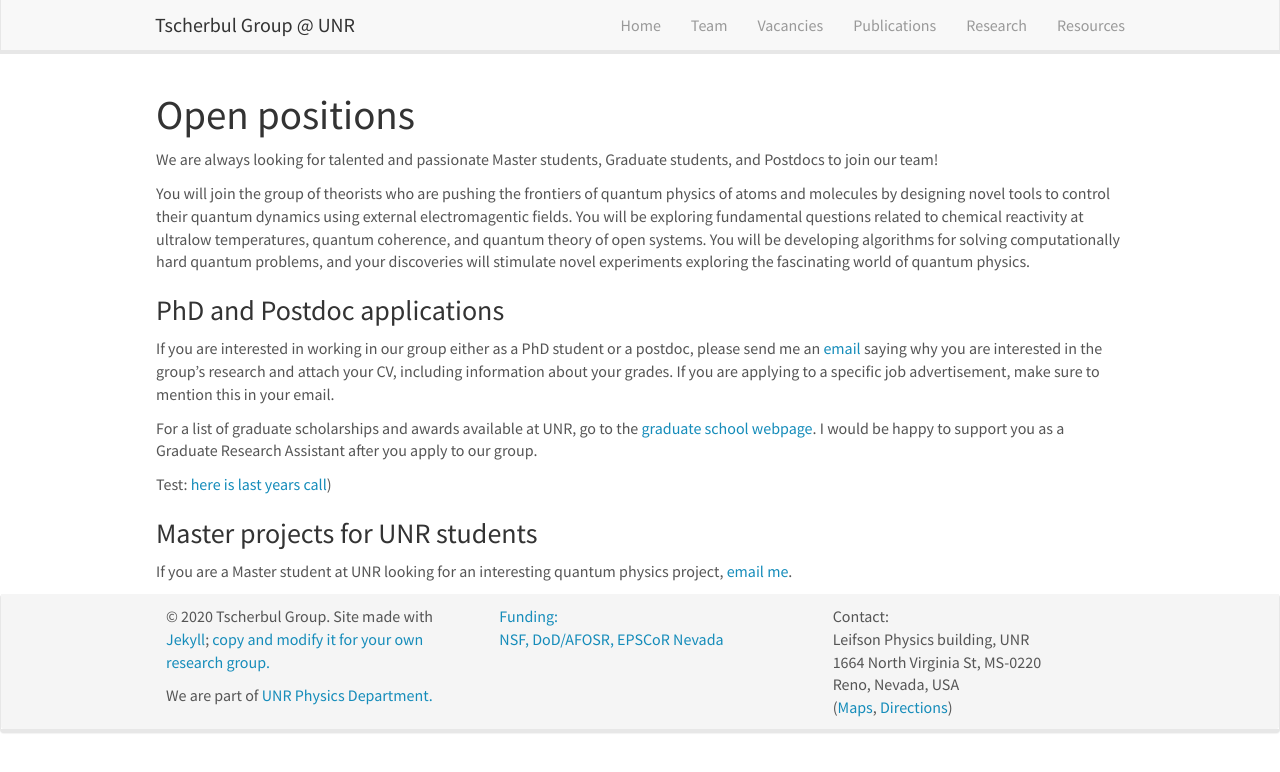
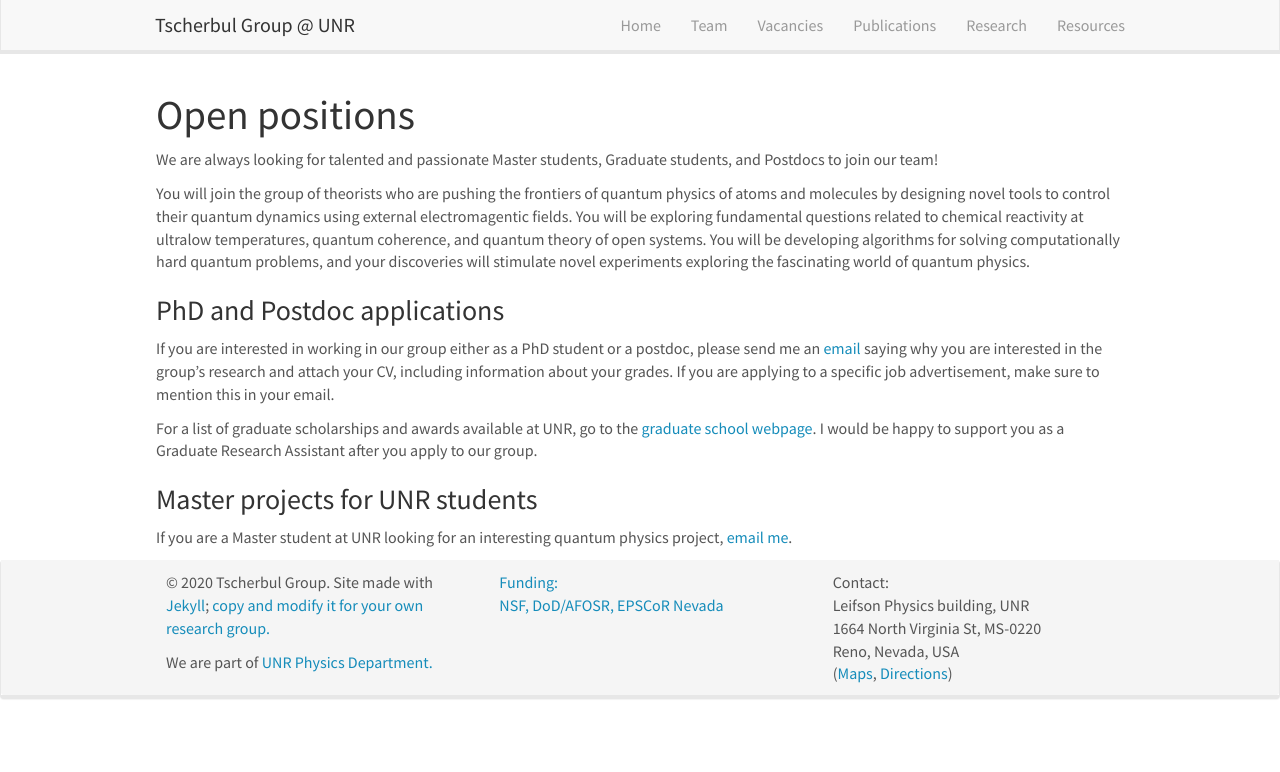
Before and after one commit to tscherbul/tscherbul.github.io, a Jekyll site: the page built from _pages/openings.md, in a window 1280 px wide. Shown: the top 772 px of the page. Built offline with Jekyll 4.4.1, drawn with Linux system fonts in a browser that asks for light colours; nearby versions of some CDN libraries.

Commit message:
Update openings.md

```diff
--- a/_pages/openings.md
+++ b/_pages/openings.md
@@ -17,7 +17,5 @@ If you are interested in working in our group either as a PhD student or a postd
 
 For a list of graduate scholarships and awards available at UNR, go to the [graduate school webpage](https://www.unr.edu/grad/admissions/funding/awards). I would be happy to support you as a Graduate Research Assistant after you apply to our group.
 
-Test: [here is last years call]({{ site.baseurl }}/downloads/PHD1.pdf))
-
 ### Master projects for UNR students
 If you are a Master student at UNR looking for an interesting quantum physics project, [email me](mailto:ttscherbul@unr.edu).
```
